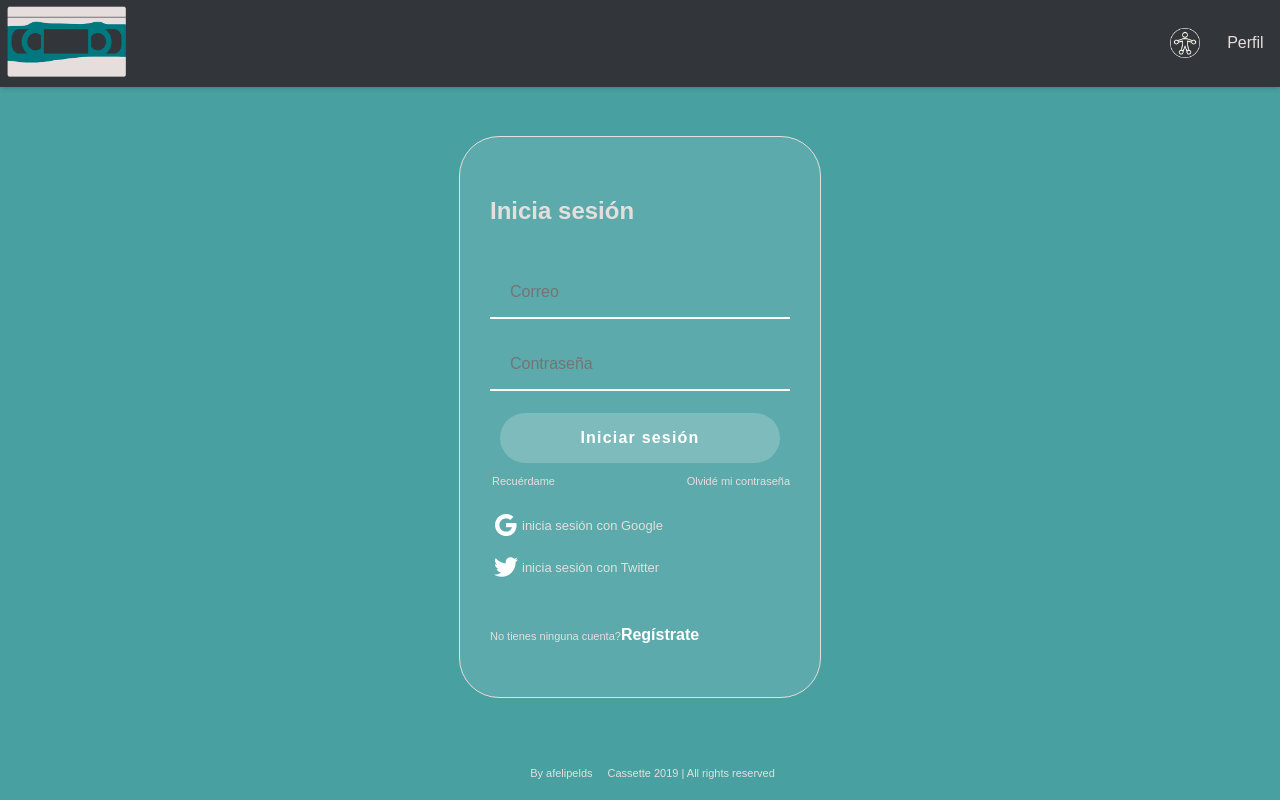
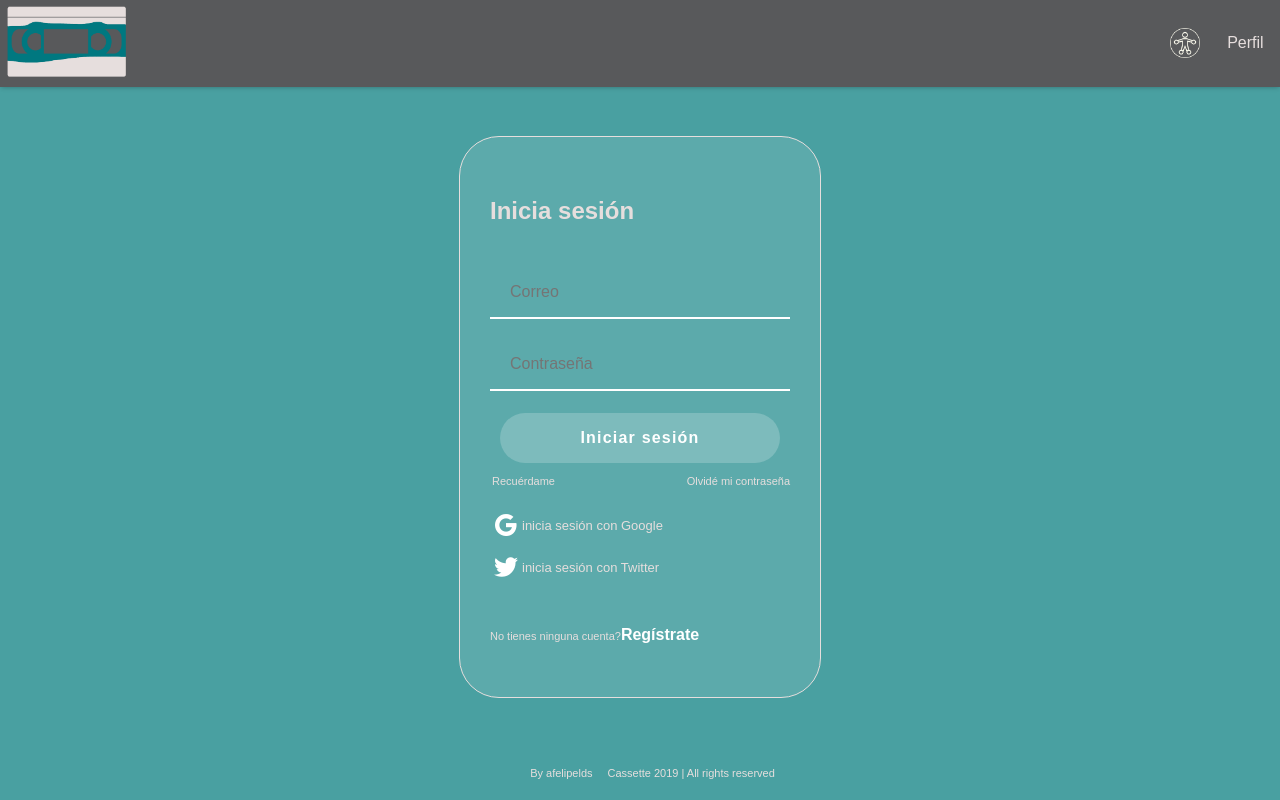
Before and after one commit to afelipelds/Cassette, a React app: page /login in a window 1280 px wide. Built offline with nearby package versions, Linux system fonts and the light colour scheme; a web font is replaced by a local one.

Commit message:
Modificando clase de Header según la dirección web

```diff
--- a/package.json
+++ b/package.json
@@ -15,6 +15,7 @@
   "author": "Andrés Felipe EZ<afelipelds.ez@gmail.com>",
   "license": "MIT",
   "dependencies": {
+    "classnames": "^2.2.6",
     "md5": "^2.3.0",
     "npm": "^7.3.0",
     "prop-types": "^15.7.2",
--- a/src/assets/styles/components/Header.scss
+++ b/src/assets/styles/components/Header.scss
@@ -62,3 +62,7 @@
     }
   }
 }
+
+.isLogin, .isRegister {
+  background-color: #58595b;
+}
--- a/src/components/Header.jsx
+++ b/src/components/Header.jsx
@@ -2,6 +2,7 @@ import React from 'react';
 import { connect } from 'react-redux';
 import { Link } from 'react-router-dom';
 import PropTypes from 'prop-types';
+import classNames from 'classnames';
 import gravatar from '../utils/gravatar';
 import logo from '../assets/img/logo_.png';
 import { logoutRequest } from '../actions';
@@ -9,15 +10,20 @@ import userLogo from '../assets/img/icon_user.png';
 import '../assets/styles/components/Header.scss';
 
 const Header = (props) => {
-  const { user } = props;
+  const { user, isLogin, isRegister } = props;
   const hasUser = Object.keys(user).length > 0;
 
   const handleLogout = () => {
     props.logoutRequest({});
   };
 
+  const headerClass = classNames('header', {
+    isLogin,
+    isRegister,
+  });
+
   return (
-    <header className='Header'>
+    <header className={`Header ${headerClass}`}>
       <div className='Header__logo'>
         <Link to='/'>
           <img src={logo} alt='CASSETTe' />
--- a/src/components/Layout.jsx
+++ b/src/components/Layout.jsx
@@ -4,7 +4,6 @@ import Footer from './Footer';
 
 const Layout = ({ children }) => (
   <div className='App'>
-    <Header />
     { children }
     <Footer />
   </div>
--- a/src/containers/Home.jsx
+++ b/src/containers/Home.jsx
@@ -4,11 +4,13 @@ import Search from '../components/Search';
 import Categories from '../components/Categories';
 import Carousel from '../components/Carousel';
 import CarouselItem from '../components/CarouselItem';
+import Header from '../components/Header';
 import '../assets/styles/App.scss';
 
 const Home = ({ myList, trends, originals }) => {
   return (
     <>
+      <Header />
       <Search />
       { myList.length > 0 && (
         <Categories title='Mi lista'>
--- a/src/containers/Login.jsx
+++ b/src/containers/Login.jsx
@@ -2,6 +2,7 @@ import React, { useState } from 'react';
 import { connect } from 'react-redux';
 import { Link } from 'react-router-dom';
 import { loginRequest } from '../actions';
+import Header from '../components/Header';
 import googleIcon from '../assets/img/google-icon.png';
 import twitterIcon from '../assets/img/twitter-icon.png';
 import '../assets/styles/containers/Login.scss';
@@ -27,6 +28,8 @@ const Login = (props) => {
   };
 
   return (
+    <>
+      <Header className='Header' isLogin />
       <section className='Login'>
         <section className='Login__container'>
           <h2>Inicia sesión</h2>
@@ -81,6 +84,7 @@ const Login = (props) => {
           </p>
         </section>
       </section>
+    </>
   );
 };
 
--- a/src/containers/Register.jsx
+++ b/src/containers/Register.jsx
@@ -2,6 +2,7 @@ import React, { useState } from 'react';
 import { connect } from 'react-redux';
 import { Link } from 'react-router-dom';
 import { registerRequest } from '../actions';
+import Header from '../components/Header';
 import '../assets/styles/containers/Register.scss';
 
 const Register = (props) => {
@@ -25,6 +26,8 @@ const Register = (props) => {
   };
 
   return (
+    <>
+      <Header className='Header' isRegister />
       <section className='Register'>
         <section className='Register__container'>
           <h2>Regístrate</h2>
@@ -66,6 +69,7 @@ const Register = (props) => {
           </section>
         </section>
       </section>
+    </>
   );
 };
 
```
Lines whose indentation alone changed are shown as unchanged.
